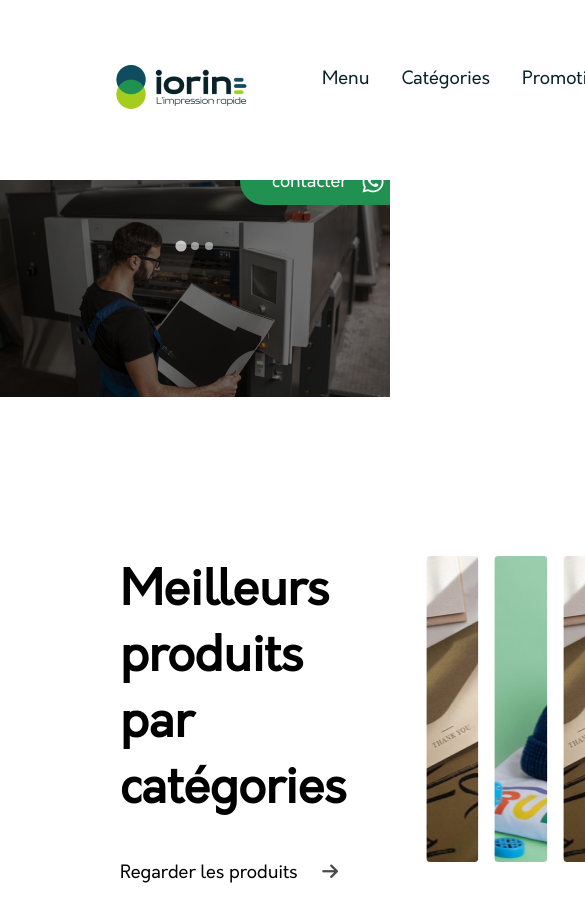
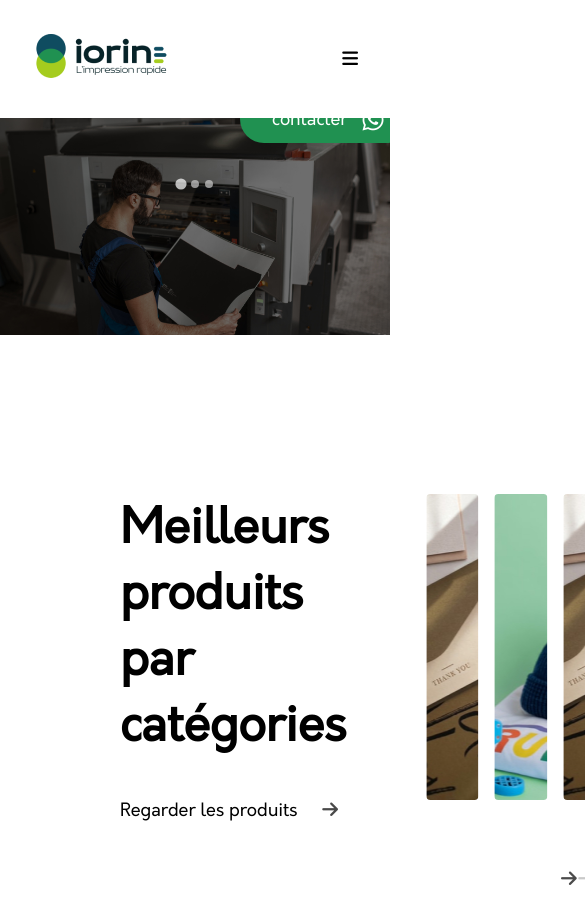
Before and after one commit to wilprom/iorin, a website: page index.html in a window 390 px wide. Shown: the top 905 px of the page, 585 px wide, since content can reach past the window. Drawn offline with nearby package versions, Linux system fonts and the light colour scheme.

Commit message:
:iphone: Mobile menu responsive added

```diff
--- a/index.html
+++ b/index.html
@@ -54,25 +54,29 @@
             <a href="#" class="nav__list__link">A propos</a>
           </li>
         </ul>
-      </nav>
         <!-- SEARCH FORM -->
-      <form action="" role="search" class="form-search">
-        <label for="search" class="form-search__label hidden">Rechercher</label>
+        <form action="" role="search" class="nav__form-search">
+          <label for="search" class="nav__form-search__label hidden"
+            >Rechercher</label
+          >
           <input
             type="search"
             name="search"
             id="search"
             placeholder="Rechercher un produit"
-          class="form-search__input"
+            class="nav__form-search__input"
           />
           <button
             type="submit"
-          class="form-search__btn"
+            class="nav__form-search__btn"
             aria-label="start search"
           >
             <i class="fa-solid fa-magnifying-glass" aria-hidden="true"></i>
           </button>
         </form>
+      </nav>
+      <!-- BURGER MENU -->
+      <div class="burger-menu"><i class="fa-solid fa-bars"></i></div>
     </header>
     <main>
       <section class="hero">
@@ -632,6 +636,8 @@
     <!-- SCRIPTS -->
     <!-- SCRIPT CAROUSEL ELEMENTS -->
     <script type="module" src="./scripts/utils/carousel.js"></script>
+    <!-- SCRIPT BURGER MENU -->
+    <script src="./scripts/utils/burgerMenu.js"></script>
     <!-- SCRIPT SPLIDE LIBRARY -->
     <script src="./node_modules/@splidejs/splide/dist/js/splide.min.js"></script>
   </body>
--- /dev/null
+++ b/sass/components/_burgerMenu.scss
@@ -0,0 +1,7 @@
+.burger-menu {
+  display: none;
+  @include mobile-menu {
+    display: block;
+    z-index: 100;
+  }
+}
--- a/sass/layouts/_forms.scss
+++ b/sass/layouts/_forms.scss
@@ -1,28 +1,3 @@
-.form-search {
-  margin-left: 3rem;
-  position: relative;
-  &__input {
-    padding: 1rem 5rem 1rem 1.375rem;
-    border-radius: 1.75rem;
-    border: 0.063rem solid #000000;
-    &::placeholder {
-      font-weight: 500;
-    }
-  }
-  &__btn {
-    position: absolute;
-    top: 0.75rem;
-    right: 2rem;
-    background-color: rgba(0, 0, 0, 0);
-    border: 0;
-    padding: 0.375rem 0.375rem 0.315rem 0.375rem;
-    &:hover {
-      cursor: pointer;
-      opacity: 0.5;
-    }
-  }
-}
-
 .form-send-email {
   position: relative;
   &__input {
--- a/sass/layouts/_header.scss
+++ b/sass/layouts/_header.scss
@@ -5,4 +5,7 @@
   justify-content: space-between;
   align-items: center;
   font-weight: 500;
+  @include mobile-menu {
+    padding: 2rem;
+  }
 }
--- a/sass/layouts/_nav.scss
+++ b/sass/layouts/_nav.scss
@@ -1,6 +1,7 @@
 .nav {
   display: flex;
   flex-direction: row;
+  justify-content: space-between;
   align-items: center;
   &__list {
     display: flex;
@@ -10,6 +11,63 @@
     }
     &__link {
       color: $color-quaternary;
+    }
+  }
+  @include mobile-menu {
+    position: absolute;
+    top: 0;
+    left: 0;
+    bottom: 0;
+    right: 0;
+    z-index: 99;
+    flex-direction: column;
+    justify-content: space-around;
+    background-color: #ffffff80;
+    backdrop-filter: blur(0.8rem);
+    transform: translateX(-100%);
+    transition: transform 500ms ease;
+    &--visible {
+      transform: translateX(0);
+    }
+    &__list {
+      margin: 0 2.5rem 0 0;
+      flex-direction: column;
+      justify-content: center;
+      align-items: center;
+      &__item {
+        padding-left: 0;
+        margin-top: 2rem;
+      }
+      &__link {
+        font-weight: 700;
+      }
+    }
+  }
+  &__form-search {
+    margin-left: 3rem;
+    position: relative;
+    &__input {
+      padding: 1rem 5rem 1rem 1.375rem;
+      border-radius: 1.75rem;
+      border: 0.063rem solid #000000;
+      &::placeholder {
+        font-weight: 500;
+      }
+    }
+    &__btn {
+      position: absolute;
+      top: 0.75rem;
+      right: 2rem;
+      background-color: rgba(0, 0, 0, 0);
+      border: 0;
+      padding: 0.375rem 0.375rem 0.315rem 0.375rem;
+      &:hover {
+        cursor: pointer;
+        opacity: 0.5;
+      }
+    }
+    @include mobile-menu {
+      margin-left: 0;
     }
   }
 }
--- a/sass/main.scss
+++ b/sass/main.scss
@@ -7,6 +7,7 @@
 @import './components/buttons';
 @import './components/icons';
 @import './components/carousel';
+@import './components/burgerMenu';
 
 @import './layouts/header';
 @import './layouts/nav';
--- a/sass/utils/_mixins.scss
+++ b/sass/utils/_mixins.scss
@@ -6,3 +6,9 @@
   bottom: 0;
   left: 0;
 }
+
+@mixin mobile-menu {
+  @media screen and (max-width: map-get($breakpoints, mobile-menu)) {
+    @content;
+  }
+}
--- a/sass/utils/_variables.scss
+++ b/sass/utils/_variables.scss
@@ -17,4 +17,8 @@ $openSans: 'Open Sans', Arial, Helvetica, sans-serif;
 $font-family: (
   orkney: $orkney,
   openSans: $openSans,
-)
+);
+
+$breakpoints: (
+  mobile-menu: 1208px,
+);
--- /dev/null
+++ b/scripts/utils/burgerMenu.js
@@ -0,0 +1,6 @@
+const burgerMenu = document.querySelector('.burger-menu')
+const nav = document.querySelector('.nav')
+
+burgerMenu.addEventListener('click', () => {
+  nav.classList.toggle('nav--visible')
+})
```
Also changed, not shown: style/style.css, 1 other file. Lines whose indentation alone changed are shown as unchanged.
